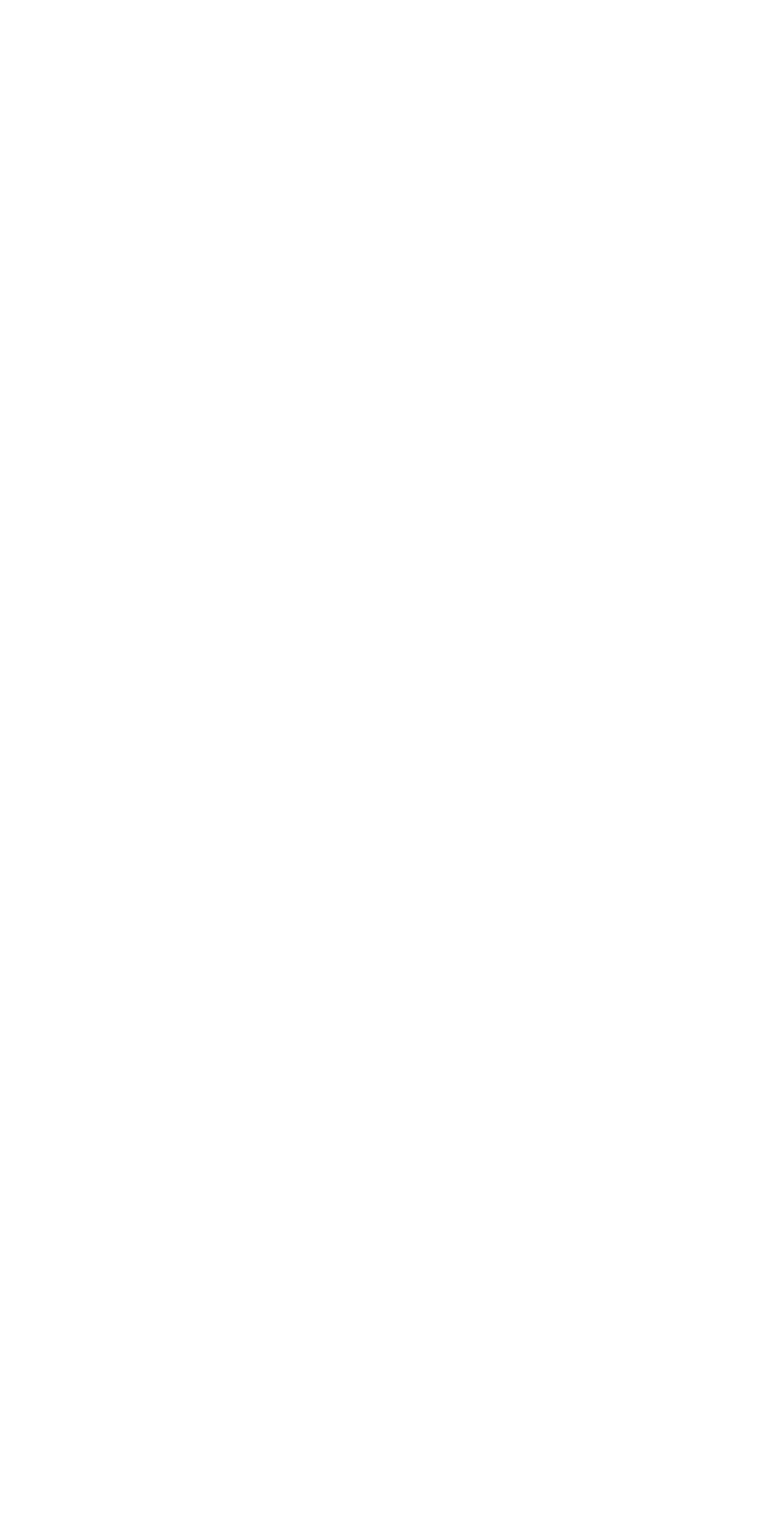
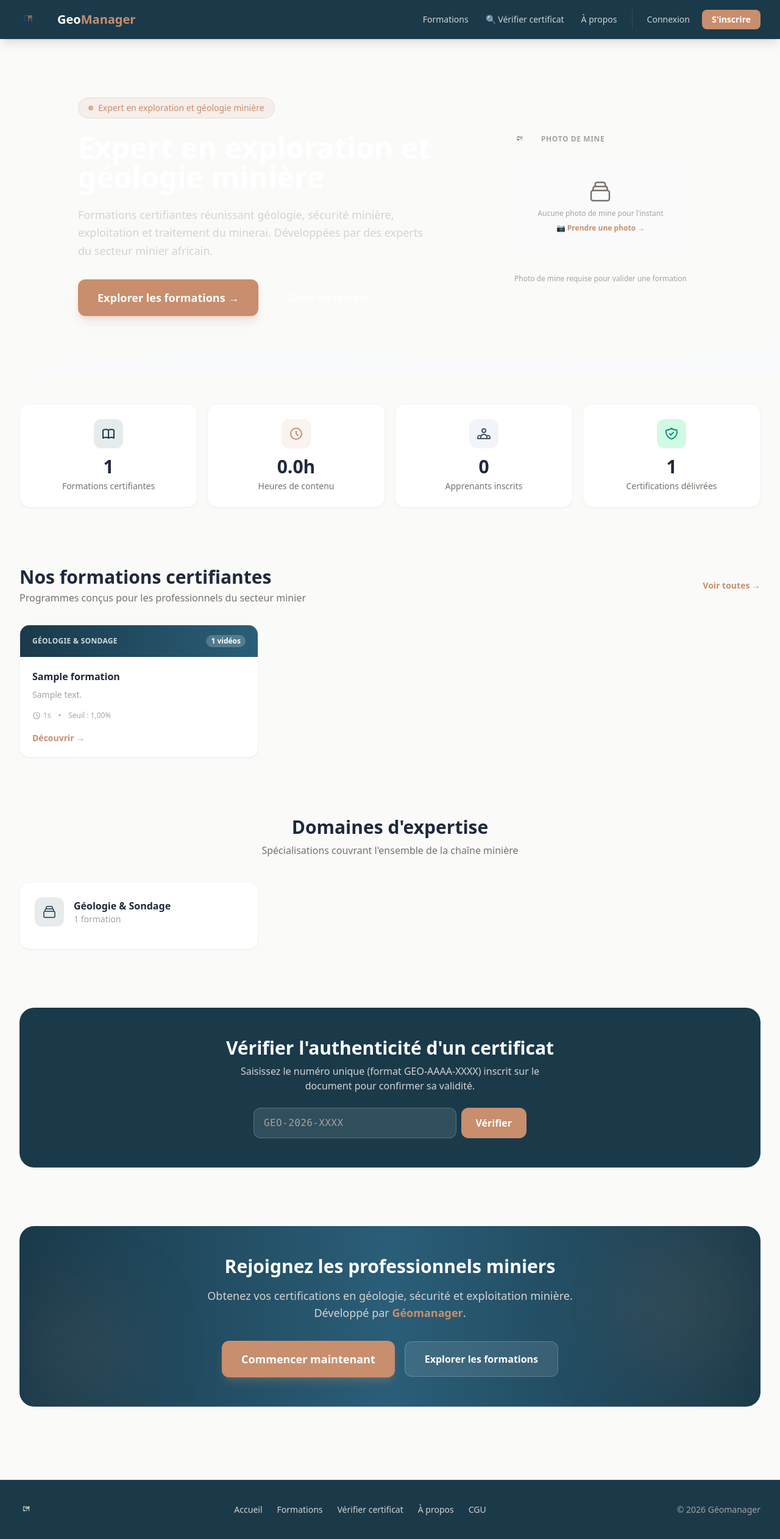
Before and after one commit to mamelk/Geomanager, a Django app: page / in a window 1280 px wide. Before the commit the page is empty. Shown: the whole page at 61% size. Before the commit the page ends 800 px from the top, so only its background shows below. Run offline with Django 5.2, Linux system fonts and the light colour scheme; tables that the repository leaves empty hold one stand-in row (values such as "Sample post"); some libraries are stand-ins or nearby versions.

Commit message:
Fix: prevent blank homepage caused by malformed extra_css block
The homepage template opened {% block extra_css %} with <style> then
closed it with a stray </section>, breaking the rendered HTML structure
and collapsing the hero/content on /.

Corrective change: close extra_css properly, open {% block content %},
and remove the duplicate trailing </section> wave fragment.

Co-Authored-By: Codebuff <noreply@codebuff.com>

```diff
--- a/courses/templates/courses/home.html
+++ b/courses/templates/courses/home.html
@@ -4,6 +4,11 @@
 
 {% block extra_css %}
 <style>
+/* pas de style global pour l'instant */
+</style>
+{% endblock %}
+
+{% block content %}
 <section class="hero-mining -mx-4 sm:-mx-6 lg:-mx-8 -mt-6 px-4 sm:px-6 lg:px-8 py-16 sm:py-24 relative">
     <div class="relative z-10 max-w-5xl mx-auto">
         <div class="flex flex-col lg:flex-row items-center gap-12">
@@ -88,16 +93,6 @@
             </div>
         </div>
     </div>
-
-    <!-- Vague décorative -->
-    <div class="absolute bottom-0 left-0 right-0">
-        <svg viewBox="0 0 1440 60" fill="none" xmlns="http://www.w3.org/2000/svg" class="w-full">
-            <path d="M0 60L60 52C120 44 240 28 360 22C480 16 600 20 720 26C840 32 960 40 1080 38C1200 36 1320 24 1380 18L1440 12V60H0Z"
-                  fill="#F9FAFB"/>
-        </svg>
-    </div>
-</section>
-
 
     <!-- Vague décorative -->
     <div class="absolute bottom-0 left-0 right-0">
```
